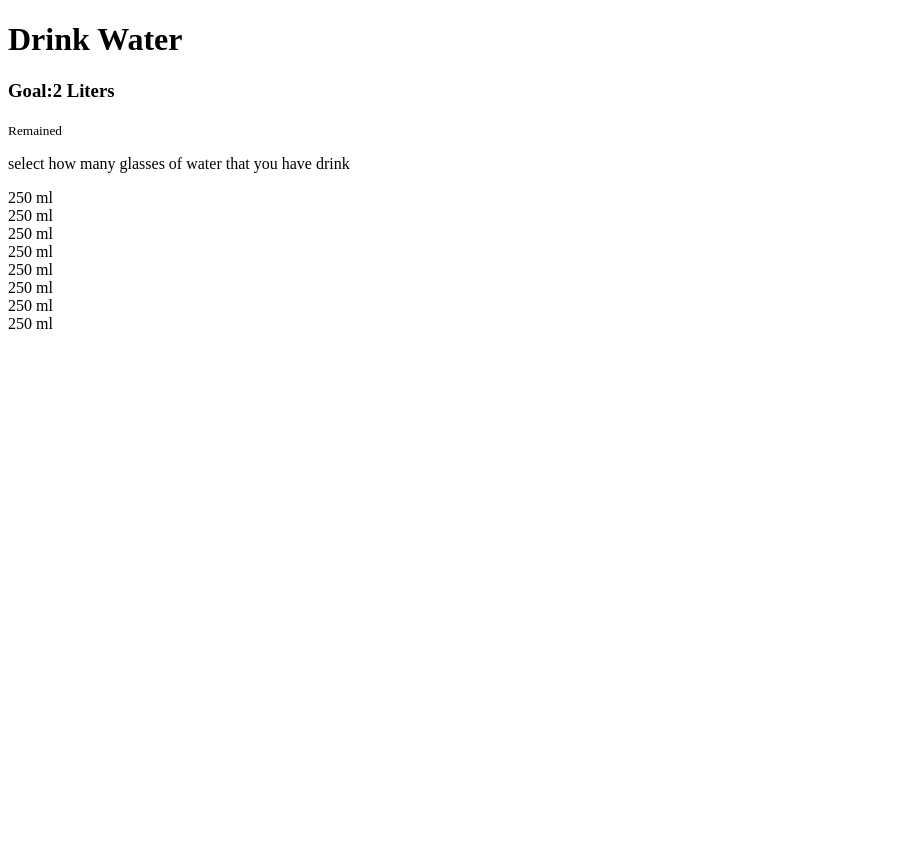
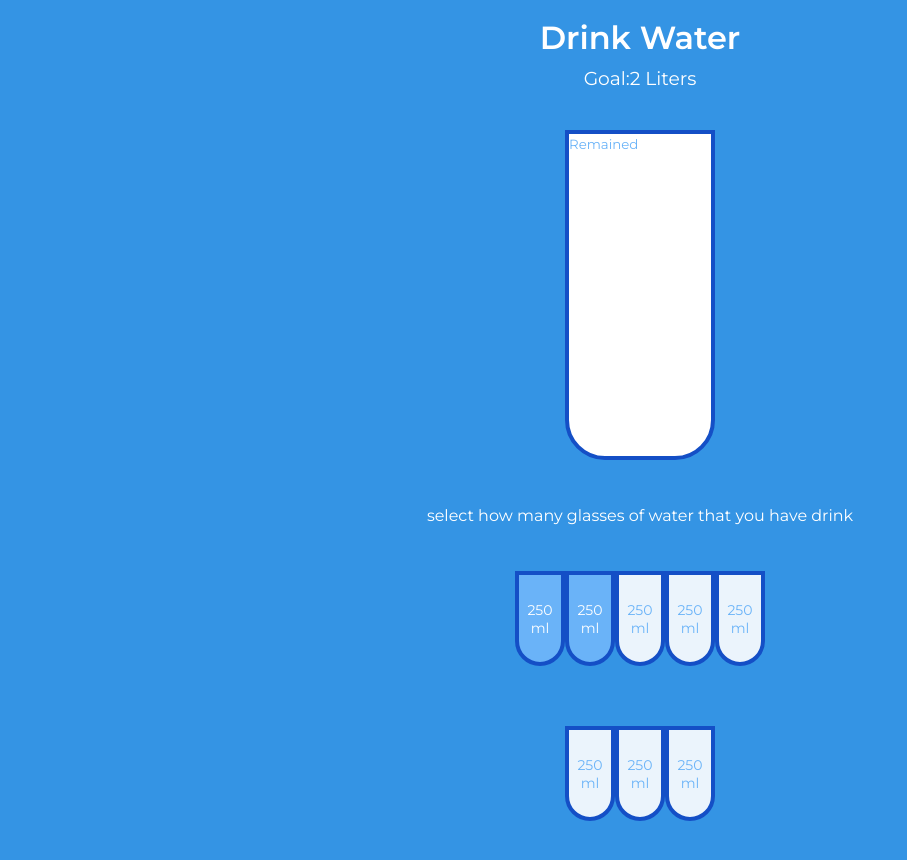
Before and after one commit to DEV-Gitanjali/Drink_Water, a plain HTML site: page index.html in a window 1280 px wide. Shown: the whole page, without its empty margins (0-907 px from the left). Before the commit the page ends 800 px from the top, so only its background shows below. Drawn offline with Linux system fonts and the light colour scheme.

Commit message:
this method for cups & body styling

```diff
--- a/index.html
+++ b/index.html
@@ -25,8 +25,8 @@
     <p class="text">select how many glasses of water that you have drink</p>
      <!-- this code for how much water drink  -->
 <div class="cups">
-    <div class="cup cup-small">250 ml</div>
-    <div class="cup cup-small">250 ml</div>
+    <div class="cup cup-small full">250 ml</div>
+    <div class="cup cup-small full">250 ml</div>
     <div class="cup cup-small">250 ml</div>
     <div class="cup cup-small">250 ml</div>
     <div class="cup cup-small">250 ml</div>
--- a/style.css
+++ b/style.css
@@ -0,0 +1,73 @@
+@import url('https://fonts.googleapis.com/css?family=Montserrat:400,600&display=swap');
+
+:root {
+  --border-color: #144fc6;
+  --fill-color: #6ab3f8;
+}
+
+* {
+  box-sizing: border-box;
+}
+
+/* this  line  method for body styling*/
+body{
+    background-color:#3494e4 ;
+    color: #fff;
+    font-family: 'Montserrat', sans-serif;
+    display: flex;
+    flex-direction: column;
+    align-items: center;
+    margin-bottom: 40px;
+
+}
+/* this line for heading */
+h1{
+    margin: 10px 0 0;
+}
+/* this line for h3  */
+h3{
+    font-weight: 400;
+    margin: 10px 0;
+}
+/* this method for styling cup */
+.cup{
+    background-color: #fff;
+    border: 4px solid var(--border-color);
+    color: var(--fill-color);
+    border-radius: 0 0 40px 40px;
+    height: 330px;
+    width: 150px;
+    margin: 30px 0;
+    display: flex;
+    flex-direction: column;
+    overflow: hidden;
+}
+
+/* this method for small cups styling */
+.cup.cup-small{
+
+    width: 50px;
+    height: 95px;
+    border-radius: 0 0 15;
+    background-color: rgba(255, 255, 255,0.9);
+    cursor: pointer;
+    font-size: 14px;
+    align-items: center;
+    justify-content: center;
+    text-align: center;
+}
+
+.cup.cup-small.full{
+    background-color: var(--fill-color);
+    color: #fff;
+}
+
+.cups{
+    display: flex;
+    flex-wrap: wrap;
+    align-items: center;
+    justify-content: center;
+    width: 280px;
+
+
+}
```
